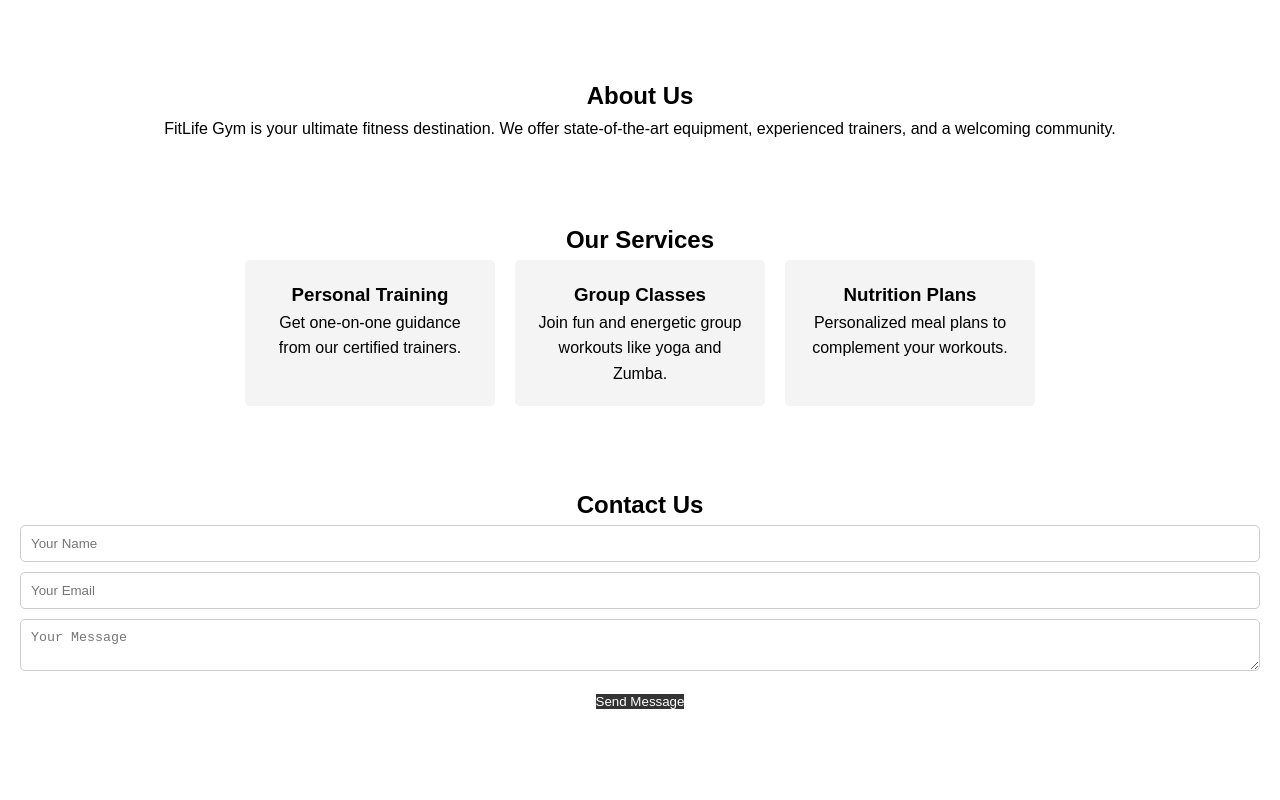
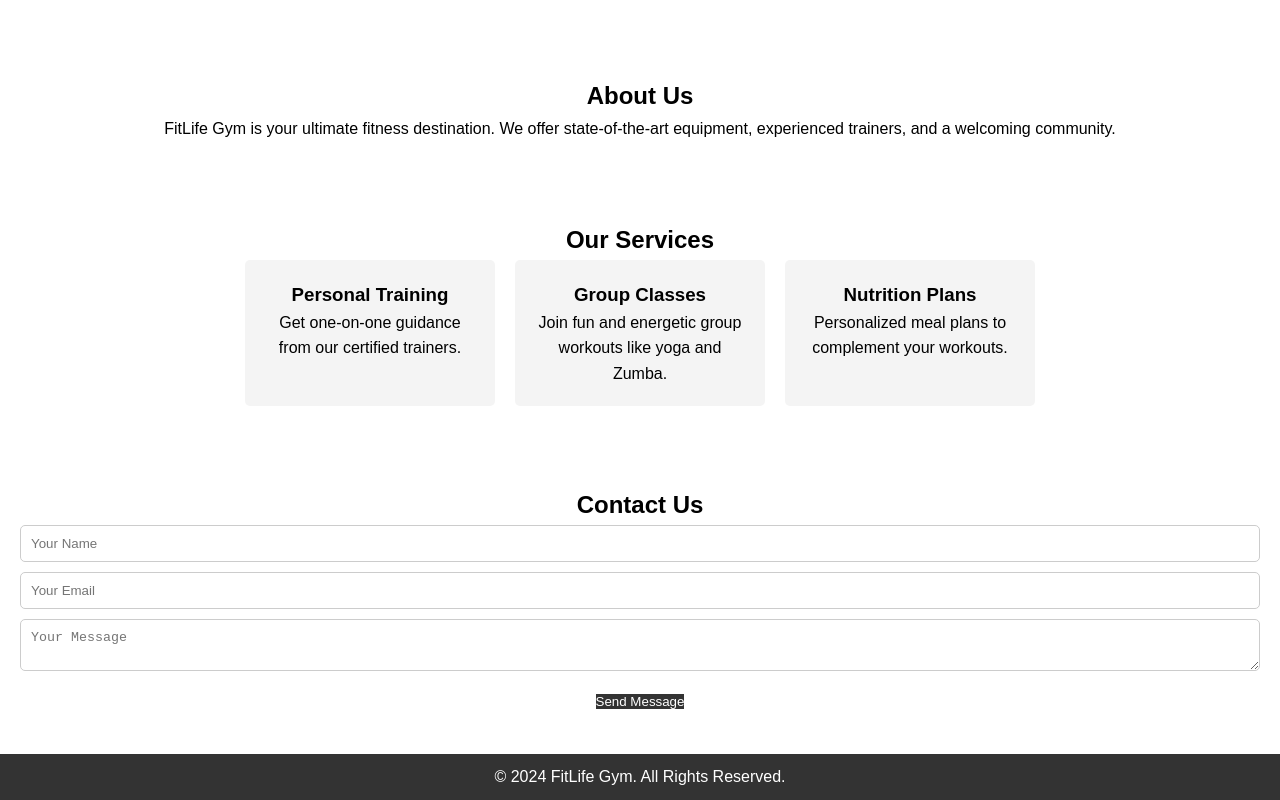
Before and after one commit to Shubhuscode/gym_website, a plain HTML site: page index.html in a window 1280 px wide. Shown: the part 421-1221 px from the top of the page. Before the commit the page ends 1175 px from the top, so only its background shows below. Drawn offline with Linux system fonts and the light colour scheme.

Commit message:
feat: Add Footer #8

```diff
--- a/index.html
+++ b/index.html
@@ -75,5 +75,13 @@
         </section>
 
 
+        <!-- Footer -->
+    <footer>
+        <div class="container">
+            <p>&copy; 2024 FitLife Gym. All Rights Reserved.</p>
+        </div>
+    </footer>
+
+
 </body>
 </html>
--- a/style.css
+++ b/style.css
@@ -102,3 +102,11 @@ form .btn {
     border: none;
     cursor: pointer;
 }
+
+/* Footer */
+footer {
+    background: #333;
+    color: #fff;
+    text-align: center;
+    padding: 10px 0;
+}
```
